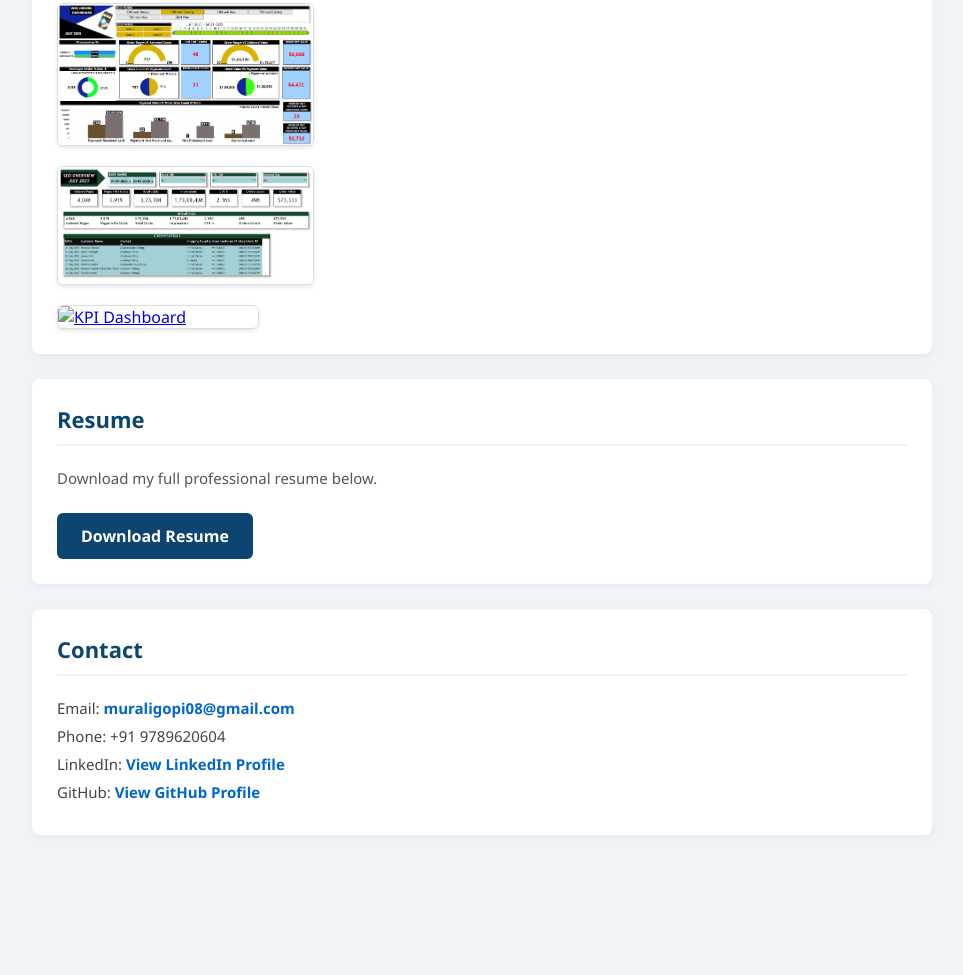
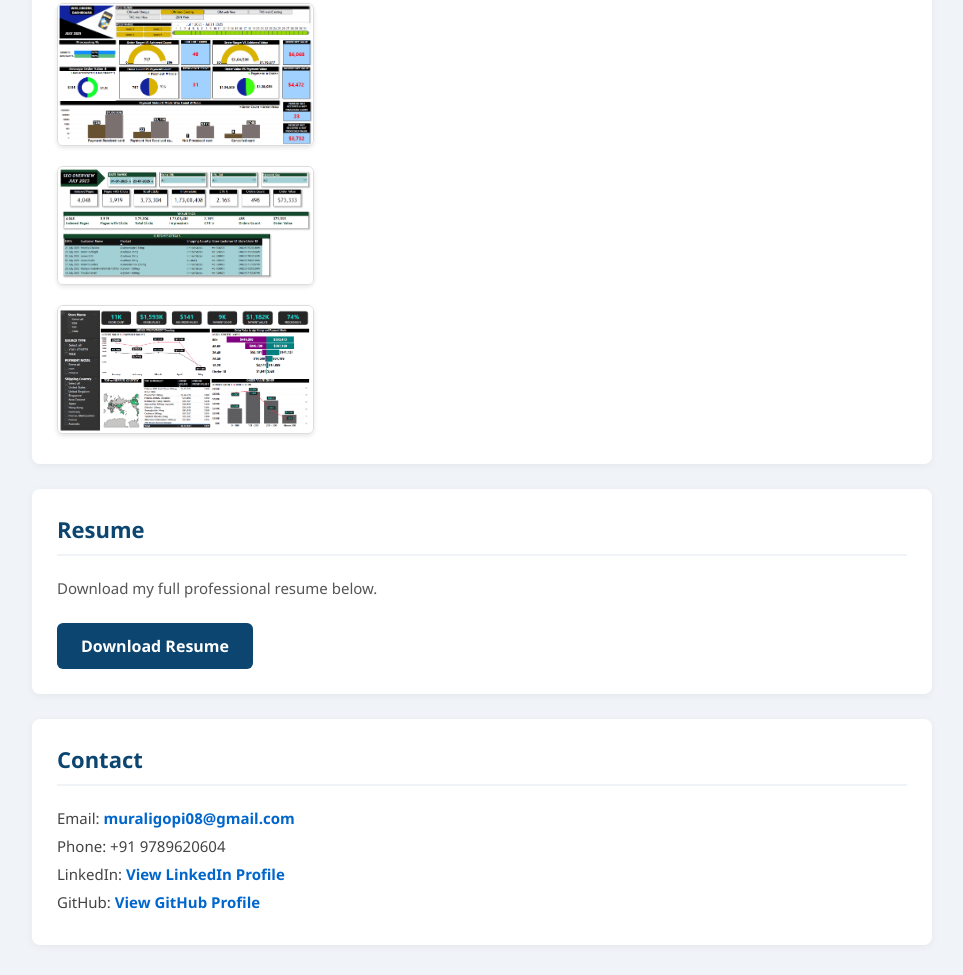
Before and after one commit to Bean8891/murali-portfolio, a plain HTML site: page index.html in a window 1280 px wide. Shown: the part 1371-2346 px from the top of the page, without its empty margins (158-1121 px from the left). Before the commit the page ends 2236 px from the top, so only its background shows below. Drawn offline with Linux system fonts and the light colour scheme.

Commit message:
Update index.html

```diff
--- a/index.html
+++ b/index.html
@@ -191,7 +191,7 @@
                 <!-- IMPORTANT: Change these filenames to match the exact names of the images you uploaded to your GitHub images folder -->
                 <a href="images/dashboard1.png" target="_blank"><img src="images/Web Orders Department_Wise Dashboard.png" alt="Sales Dashboard"></a>
                 <a href="images/dashboard2.png" target="_blank"><img src="images/SEO Overview Dashboard.png" alt="Operations Dashboard"></a>
-                <a href="images/dashboard3.png" target="_blank"><img src="images/dashboard3.png" alt="KPI Dashboard"></a>
+                <a href="images/dashboard3.png" target="_blank"><img src="images/Master Dashboard_Overview Page.png"></a>
             </div>
         </div>
 
```
